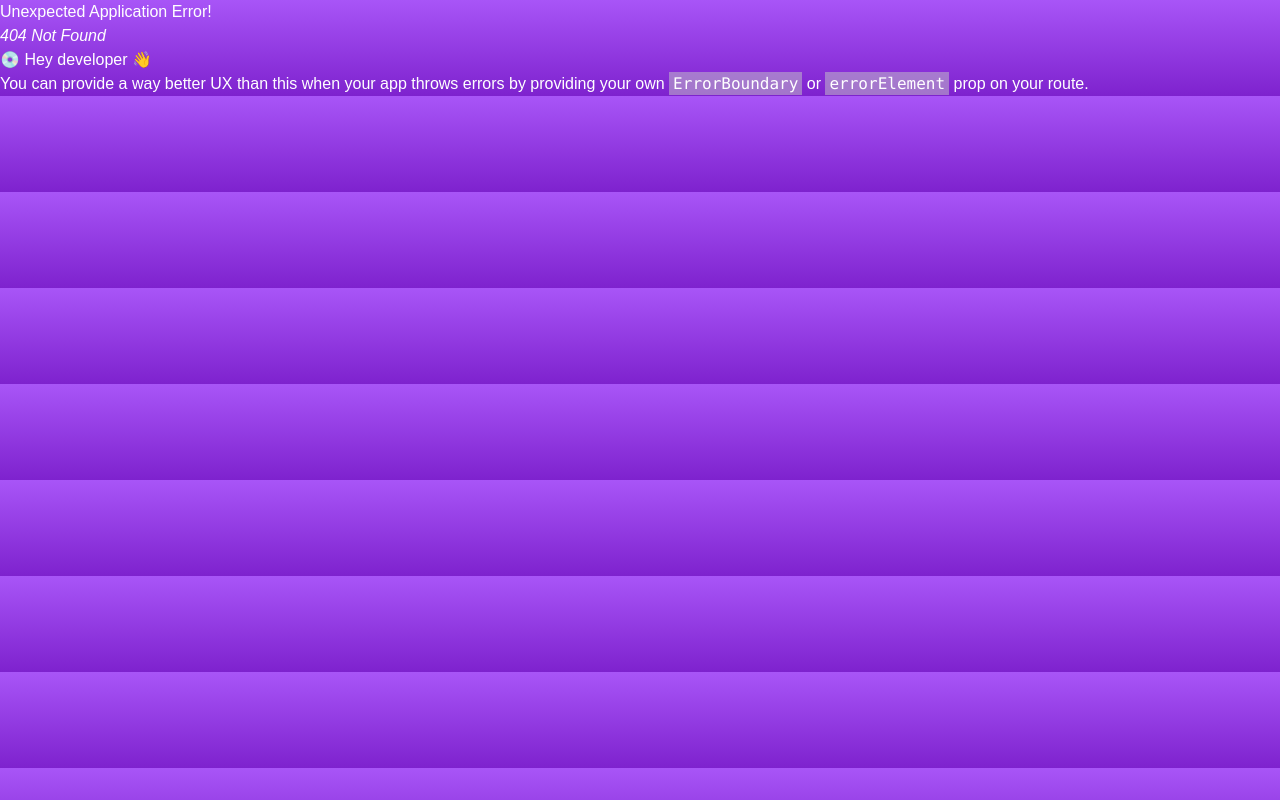
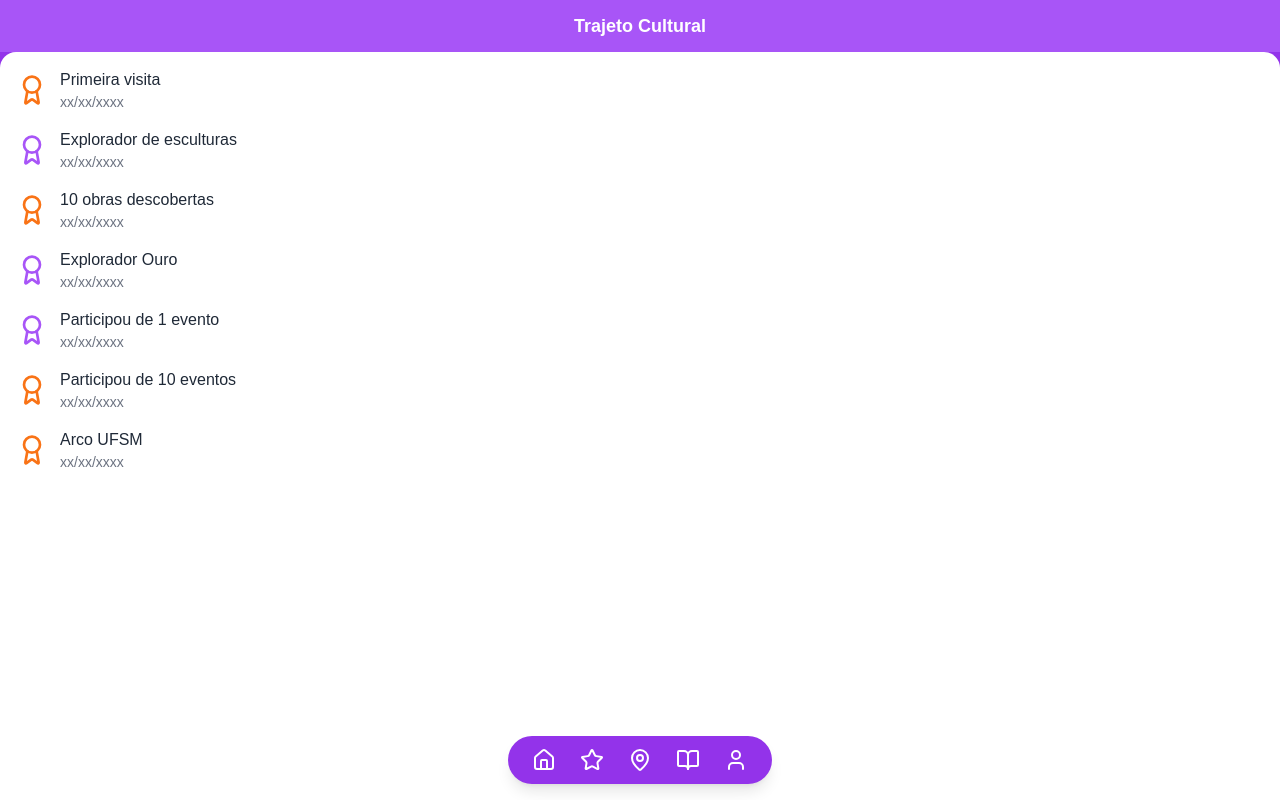
Before and after one commit to elc1074/trajeto-cultural-frontend, a React (Vite) app: page /conquistas in a window 1280 px wide. Before the commit this address had no page. Built offline with nearby package versions, Linux system fonts and the light colour scheme.

Commit message:
feat: add conquistas page

```diff
--- a/src/App.jsx
+++ b/src/App.jsx
@@ -2,6 +2,7 @@ import { BrowserRouter as Router, Routes, Route } from "react-router-dom";
 import Login from "./pages/Login";
 import Register from "./pages/Register";
 import Home from "./pages/Home";
+import ConquistasPage from "./pages/ConquistasPage";
 import Perfil from "./pages/Perfil";
 import PontoArtistico from "./pages/PontoArtistico";
 import EventosDetails from "./pages/EventosDetails";
@@ -19,6 +20,8 @@ function App() {
         {/* Tela principal */}
         <Route path="/home" element={<Home />} />
 
+        <Route path="/conquistas" element={<ConquistasPage />} />
+
         {/* Rota para página de ponto artístico*/}
         <Route path="/ponto-artistico" element={<PontoArtistico />} />
 
--- a/src/components/containers/BottomNav.jsx
+++ b/src/components/containers/BottomNav.jsx
@@ -19,7 +19,10 @@ export function BottomNav() {
           <Home />
         </button>
 
-        <button className="text-white text-2xl hover:opacity-80">
+        <button
+          className="text-white text-2xl hover:opacity-80"
+          onClick={() => navigate("/conquistas")}
+        >
           <Star />
         </button>
 
--- a/src/main.jsx
+++ b/src/main.jsx
@@ -7,6 +7,7 @@ import { createBrowserRouter, RouterProvider } from "react-router-dom";
 import Login from "./pages/Login.jsx";
 import Register from "./pages/Register.jsx";
 import Home from "./pages/Home.jsx";
+import ConquistasPage from "./pages/ConquistasPage.jsx";
 import Perfil from "./pages/Perfil.jsx";
 import PontoArtistico from "./pages/PontoArtistico.jsx";
 import EventosDetails from "./pages/EventosDetails.jsx";
@@ -26,6 +27,10 @@ const router = createBrowserRouter([
   {
     path: "/home",
     element: <Home />,
+  },
+  {
+    path: "/conquistas",
+    element: <ConquistasPage />
   },
   {
     path: "/ponto-artistico",
--- /dev/null
+++ b/src/pages/ConquistasPage.jsx
@@ -0,0 +1,42 @@
+import { Header } from "@/components/containers/Header";
+import { BottomNav } from "@/components/containers/BottomNav";
+import { Award } from "lucide-react";
+
+const achievements = [
+  { title: "Primeira visita", date: "xx/xx/xxxx", color: "text-orange-500" },
+  { title: "Explorador de esculturas", date: "xx/xx/xxxx", color: "text-purple-500" },
+  { title: "10 obras descobertas", date: "xx/xx/xxxx", color: "text-orange-500" },
+  { title: "Explorador Ouro", date: "xx/xx/xxxx", color: "text-purple-500" },
+  { title: "Participou de 1 evento", date: "xx/xx/xxxx", color: "text-purple-500" },
+  { title: "Participou de 10 eventos", date: "xx/xx/xxxx", color: "text-orange-500" },
+  { title: "Arco UFSM", date: "xx/xx/xxxx", color: "text-orange-500" },
+];
+
+const ConquistasPage = () => {
+  return (
+    <div className="h-screen flex flex-col bg-purple-600 relative">
+      {/* Cabeçalho */}
+      <Header section="Conquistas" />
+
+      {/* Conteúdo arredondado branco */}
+      <div className="flex-1 bg-white rounded-t-2xl p-4 overflow-y-auto">
+        <ul className="space-y-4">
+          {achievements.map((item, idx) => (
+            <li key={idx} className="flex items-center gap-3">
+              <Award className={`w-8 h-8 ${item.color}`} />
+              <div>
+                <p className="font-medium text-gray-800">{item.title}</p>
+                <p className="text-sm text-gray-500">{item.date}</p>
+              </div>
+            </li>
+          ))}
+        </ul>
+      </div>
+
+      {/* Navegação inferior */}
+      <BottomNav />
+    </div>
+  );
+};
+
+export default ConquistasPage;
```
